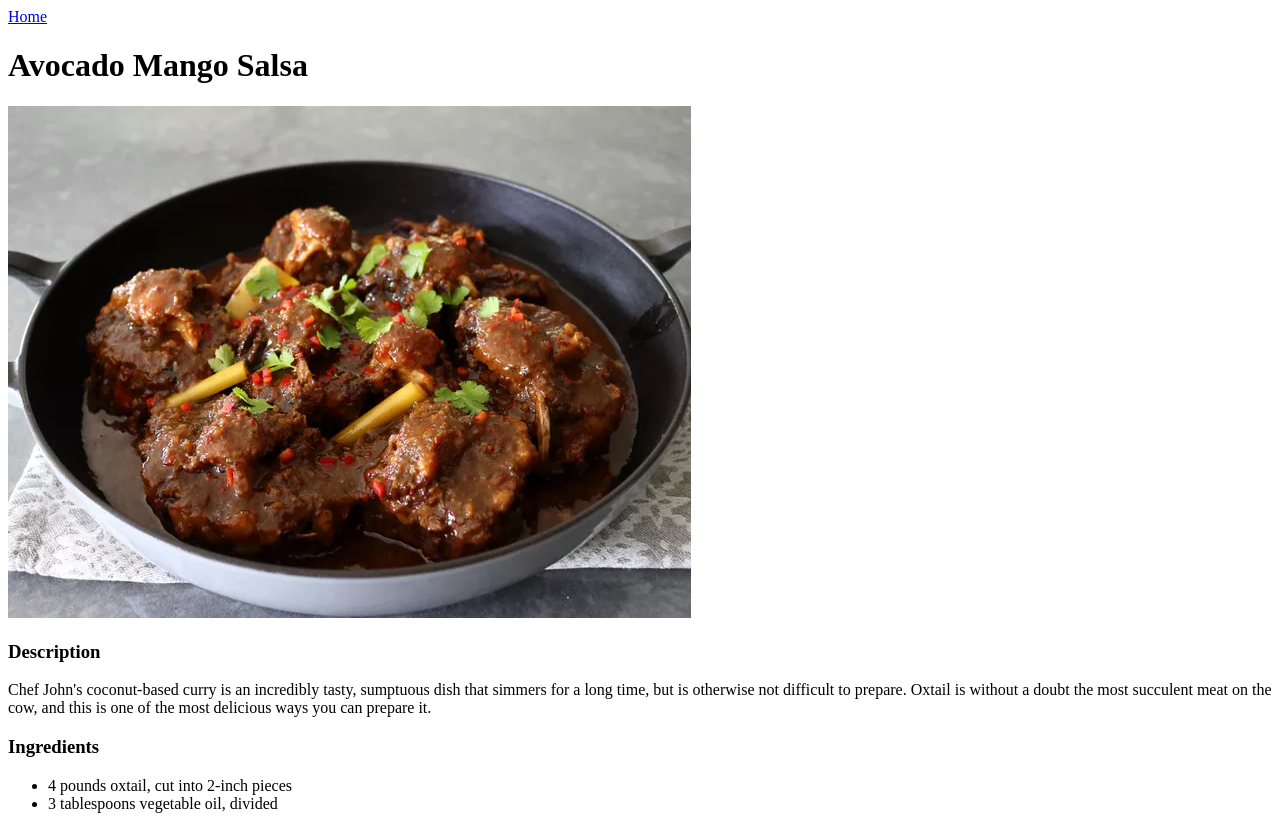
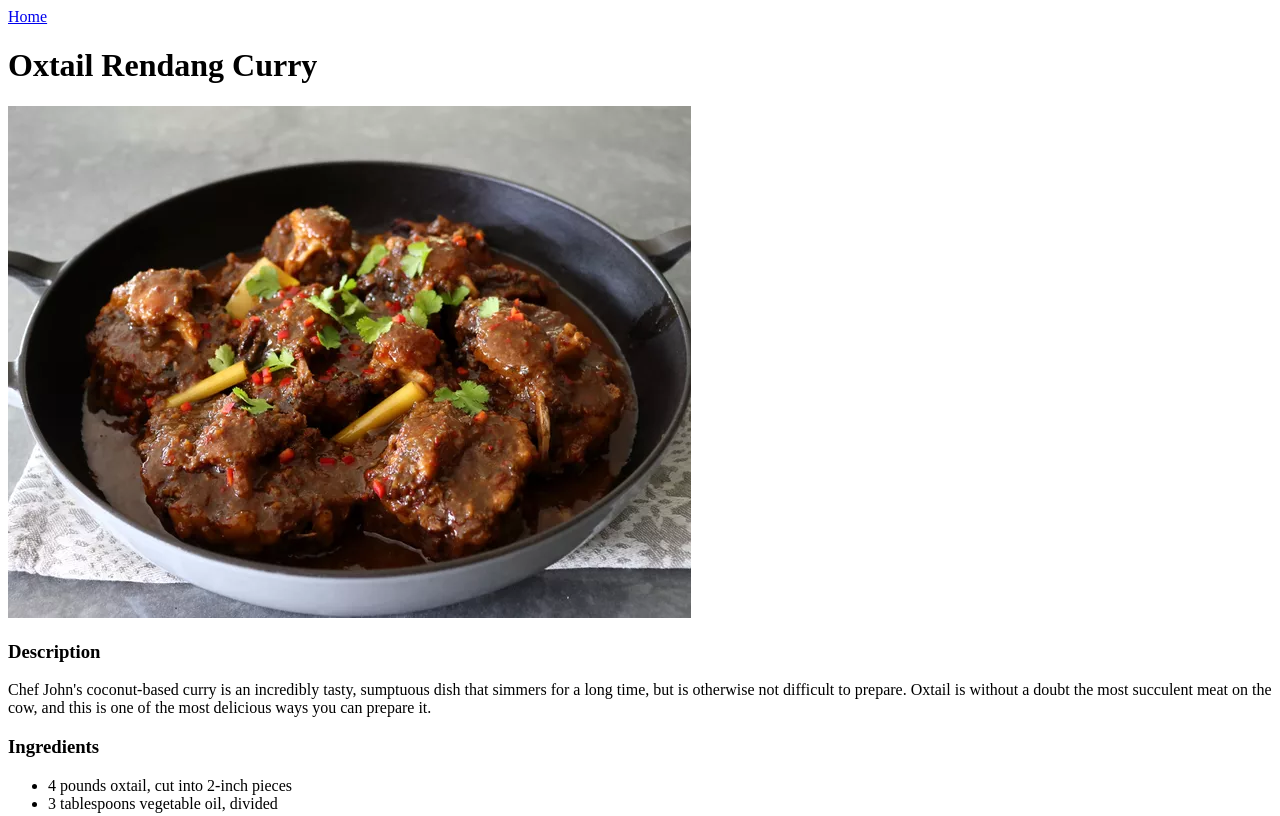
Before and after one commit to yuaxvii/odin-recipes, a plain HTML site: page recipes/oxtail-rendang-curry.html in a window 1280 px wide. Shown: the top 816 px of the page. Drawn offline with Linux system fonts and the light colour scheme.

Commit message:
rename oxtail recipe title

```diff
--- a/recipes/oxtail-rendang-curry.html
+++ b/recipes/oxtail-rendang-curry.html
@@ -10,7 +10,7 @@
 <body>
     <a href="../index.html">Home</a>
 
-    <h1>Avocado Mango Salsa</h1>
+    <h1>Oxtail Rendang Curry</h1>
     <img src="oxtail-rendang-curry.webp" alt="A picture of oxtail rendang curry">
 
     <h3>Description</h3>
```
